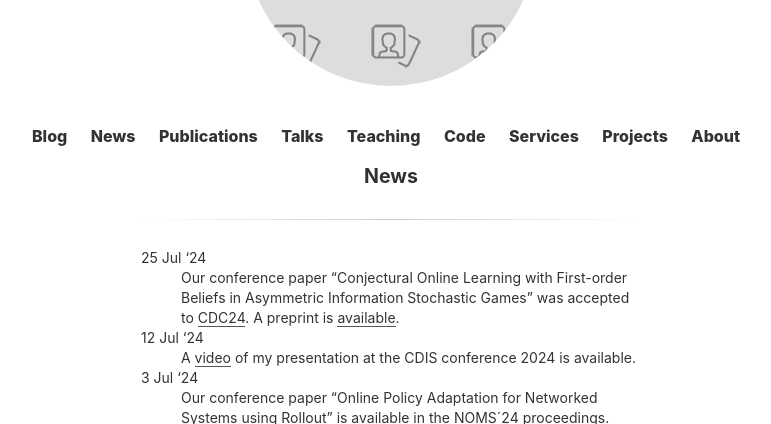
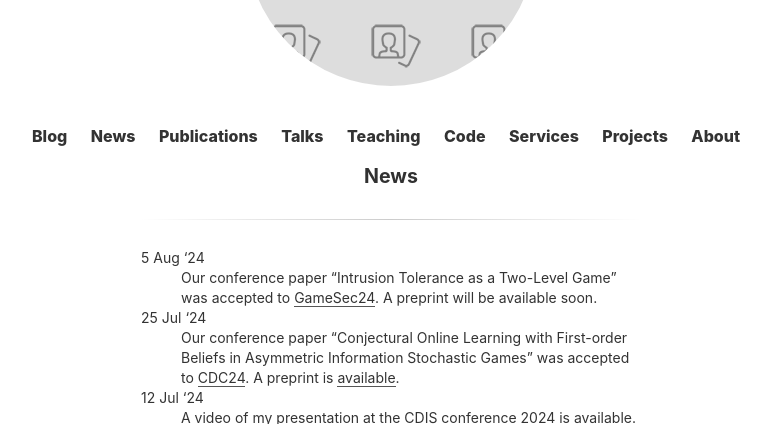
Before and after one commit to Limmen/Limmen.github.io, a Jekyll site: the page built from news.md, in a window 1280 px wide and 900 px high, cut to the strip 244-668 px from the top of the window. Shown: the whole strip, without its empty margins (249-1020 px from the left). Built offline with Jekyll 4.4.1, drawn with Linux system fonts in a browser that asks for light colours.

Commit message:
update news

```diff
--- a/news.md
+++ b/news.md
@@ -2,6 +2,9 @@
 layout: page
 title: News
 ---
+
+5 Aug '24
+:   Our conference paper "Intrusion Tolerance as a Two-Level Game" was accepted to [GameSec24](https://www.gamesec-conf.org/). A preprint will be available soon.
 
 25 Jul '24
 :   Our conference paper "Conjectural Online Learning with First-order Beliefs in Asymmetric Information Stochastic Games" was accepted to [CDC24](https://cdc2024.ieeecss.org/). A preprint is [available](https://arxiv.org/pdf/2402.18781.pdf).
```
